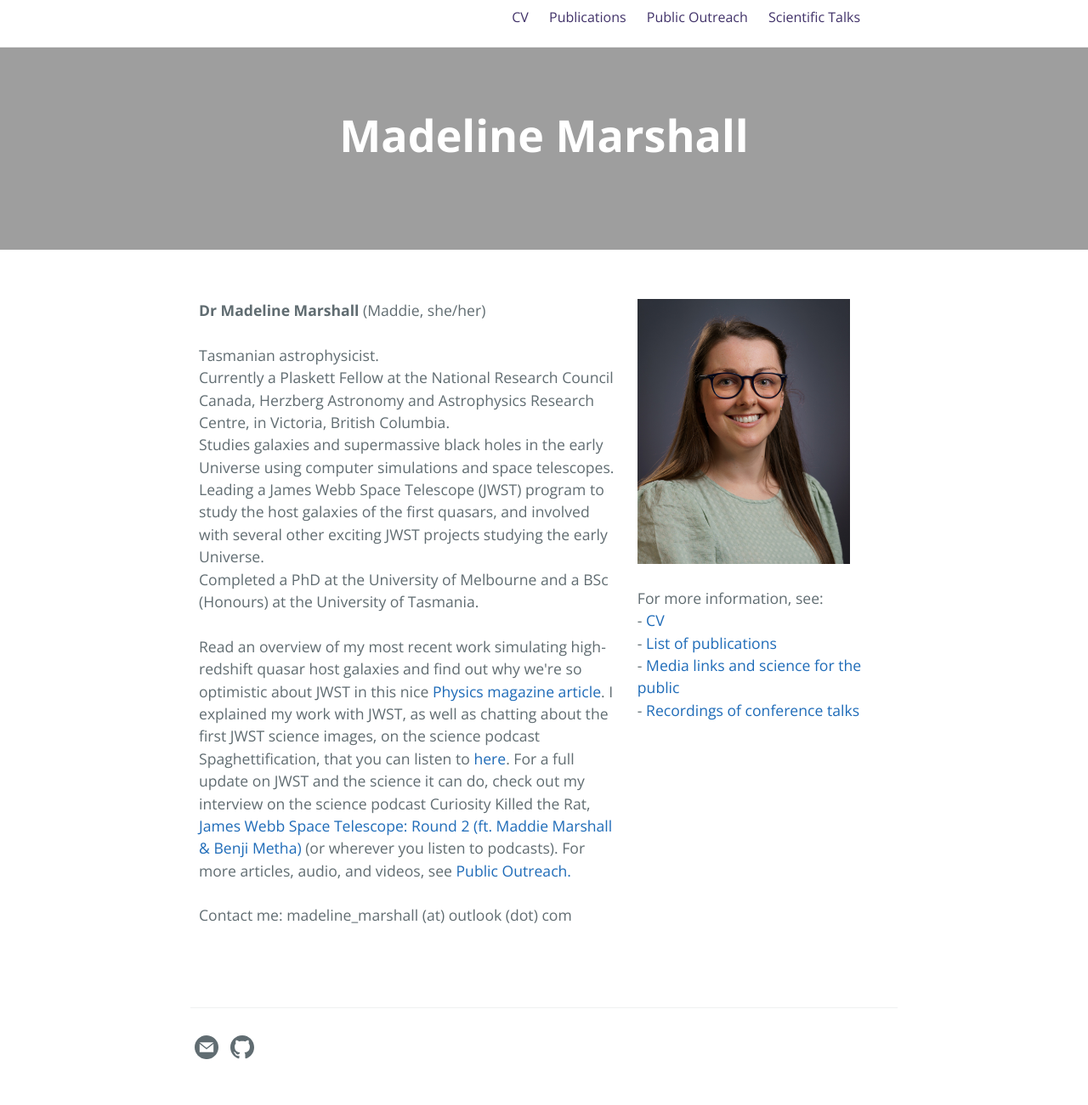
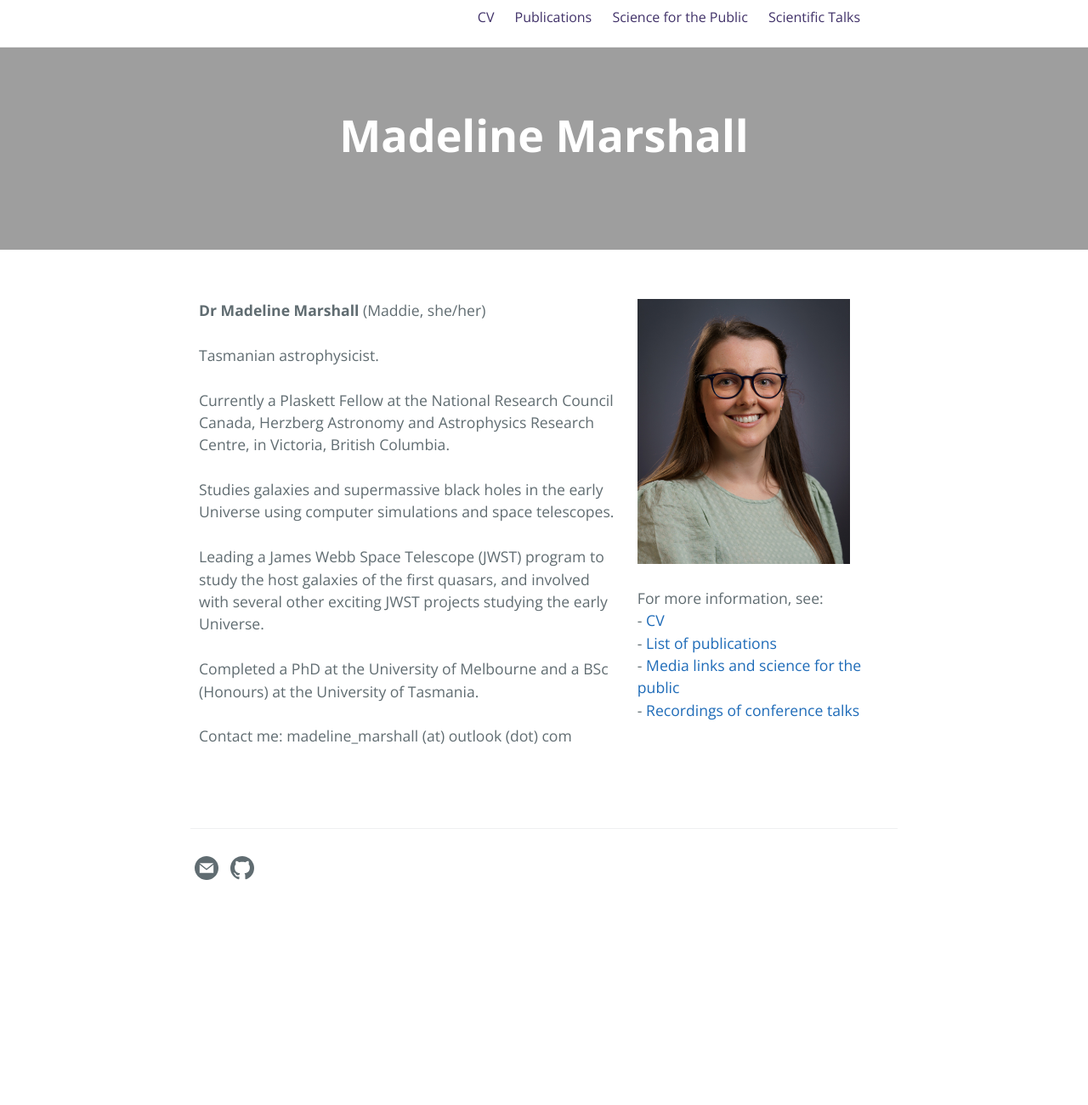
Before and after one commit to madelinemarshall/madelinemarshall.github.io, a Jekyll site: the page built from index.md, in a window 1280 px wide. Shown: the whole page at 85% size. Built offline with Jekyll 4.4.1, drawn with Linux system fonts in a browser that asks for light colours; after the commit the page ends 1090 px from its top, so only the background shows below that.

Commit message:
Moved outreach paragraph

```diff
--- a/index.md
+++ b/index.md
@@ -51,20 +51,13 @@
   <div class="column left">
     <b>Dr Madeline Marshall</b> (Maddie, she/her)<br>
     <br>
-    Tasmanian astrophysicist. <br>
-    Currently a Plaskett Fellow at the National Research Council Canada, Herzberg Astronomy and Astrophysics Research Centre, in Victoria, British Columbia. <br>
-    Studies galaxies and supermassive black holes in the early Universe using computer simulations and space telescopes.<br>
+    Tasmanian astrophysicist. <br><br>
+    Currently a Plaskett Fellow at the National Research Council Canada, Herzberg Astronomy and Astrophysics Research Centre, in Victoria, British Columbia. <br><br>
+    Studies galaxies and supermassive black holes in the early Universe using computer simulations and space telescopes.<br><br>
     Leading a James Webb Space Telescope (JWST) program to study the host galaxies of the first quasars,
-    and involved with several other exciting JWST projects studying the early Universe. <br>
-    Completed a PhD at the University of Melbourne and a BSc (Honours) at the University of Tasmania. <br>
+    and involved with several other exciting JWST projects studying the early Universe. <br><br>
+    Completed a PhD at the University of Melbourne and a BSc (Honours) at the University of Tasmania. <br><br>
 
-    <br>
-    Read an overview of my most recent work simulating high-redshift quasar host galaxies and find out why we're so optimistic about JWST in this nice <a href="https://physics.aps.org/articles/v15/24">Physics magazine article</a>.
-    I explained my work with JWST, as well as chatting about the first JWST science images, on the science podcast Spaghettification, that you can listen to <a href="https://open.spotify.com/episode/47AxjutjJLLFTrJ61AmMBX?si=3e0617e3a8604567">here</a>.
-    For a full update on JWST and the science it can do, check out my interview on the science podcast Curiosity Killed the Rat,
-    <a href="https://open.spotify.com/episode/5Ose43slYAtAeFlWiEW4Iy?si=6fd12bd6343d464a">James Webb Space Telescope: Round 2 (ft. Maddie Marshall & Benji Metha)</a> (or wherever you listen to podcasts).
-    For more articles, audio, and videos, see <a href="{{ '/outreach.html' | absolute_url }}">Public Outreach.</a><br>
-    <br>
 
     Contact me: madeline_marshall (at) outlook (dot) com<br>
         <br>
```
Also changed, not shown: outreach.md (+8 -2 lines).
